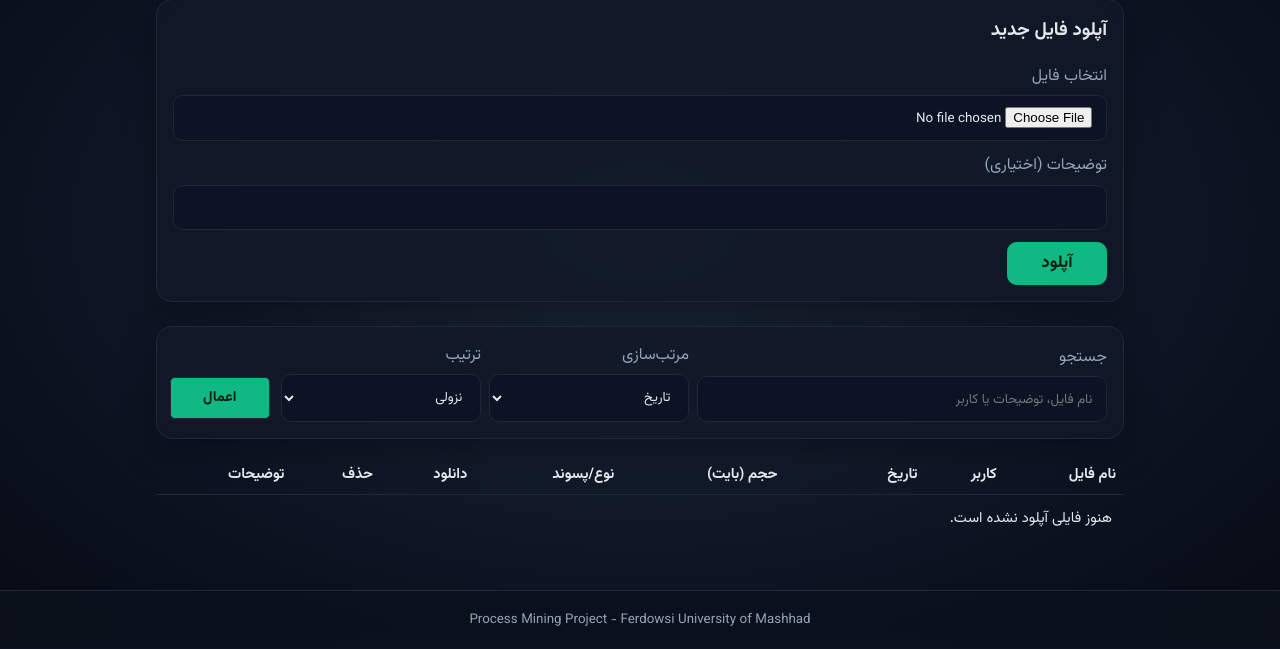
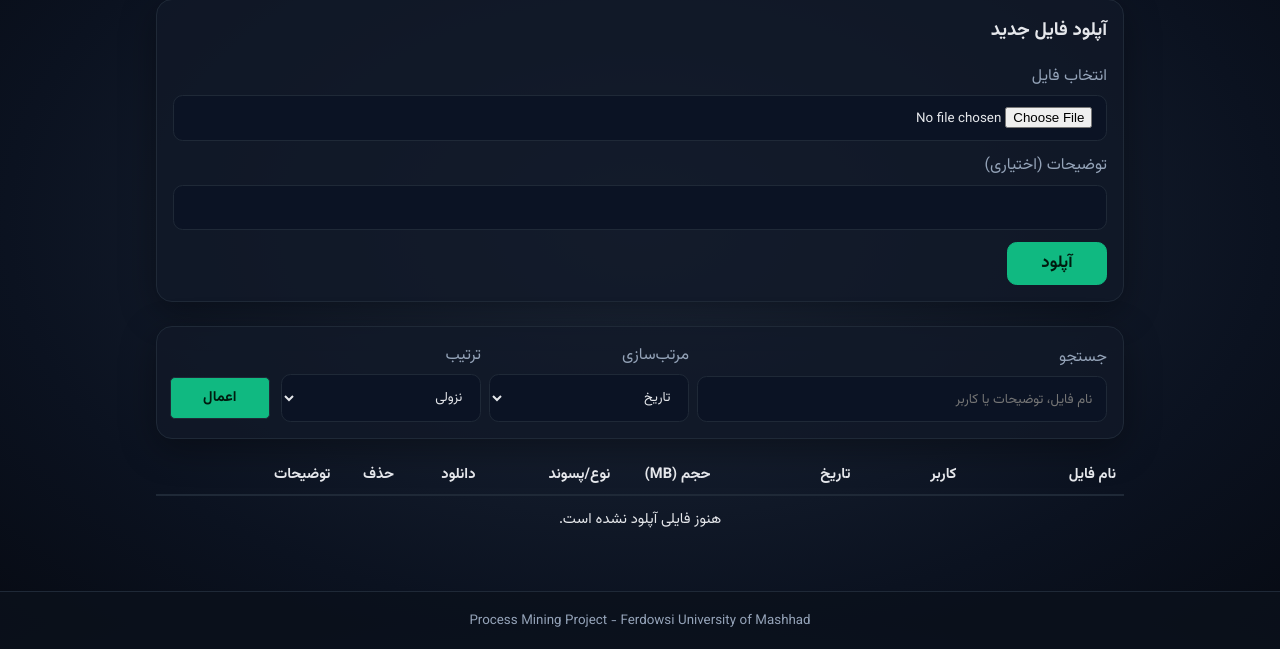
Before and after one commit to amir-saberi/Process-Mining-Group-1, a Django app: template templates/uploads/list.html in a window 1280 px wide. Shown: the part 176-825 px from the top of the page. Before the commit the page ends 802 px from the top, so only its background shows below. Run offline with Django 5.2, Linux system fonts and the light colour scheme; the template is opened without the code that fills it: values that come from a table or form of the project are taken from there, others are empty.

Commit message:
Fix file list table alignment and display file size in MB

```diff
--- a/templates/uploads/list.html
+++ b/templates/uploads/list.html
@@ -50,27 +50,27 @@
 
 <table style="width:100%;border-collapse:collapse;font-size:.92rem">
   <thead>
-    <tr style="text-align:right;border-bottom:1px solid #1f2937">
-      <th style="padding:.5rem">نام فایل</th>
-      <th style="padding:.5rem">کاربر</th>
-      <th style="padding:.5rem; width: 140px;">تاریخ</th>
-      <th style="padding:.5rem">حجم (بایت)</th>
-      <th style="padding:.5rem">نوع/پسوند</th>
-      <th style="padding:.5rem">دانلود</th>
-      <th style="padding:.5rem">حذف</th>
-      <th style="padding:.5rem">توضیحات</th>
+    <tr style="text-align:right;border-bottom:2px solid #1f2937">
+      <th style="padding:.5rem;text-align:right">نام فایل</th>
+      <th style="padding:.5rem;text-align:right">کاربر</th>
+      <th style="padding:.5rem;text-align:right;width:140px">تاریخ</th>
+      <th style="padding:.5rem;text-align:right;width:100px">حجم (MB)</th>
+      <th style="padding:.5rem;text-align:right;width:120px">نوع/پسوند</th>
+      <th style="padding:.5rem;text-align:center;width:80px">دانلود</th>
+      <th style="padding:.5rem;text-align:center;width:80px">حذف</th>
+      <th style="padding:.5rem;text-align:right">توضیحات</th>
     </tr>
   </thead>
   <tbody>
   {% for f in files %}
-    <tr style="border-bottom:1px solid #1f2937">
-      <td style="padding:.5rem">{{ f.original_name }}</td>
-      <td style="padding:.5rem">{{ f.uploader.username }}</td>
-      <td style="padding:.5rem">{{ f.uploaded_at|date:"Y-m-d H:i" }}</td>
-      <td style="padding:.5rem;direction:ltr">{{ f.size_bytes }}</td>
-      <td style="padding:.5rem">{{ f.content_type|default:f.extension }}</td>
-      <td style="padding:.5rem"><a class="btn btn-sm" href="{% url 'download_file' f.pk %}">دانلود</a></td>
-      <td style="padding:.5rem">
+    <tr style="border-bottom:1px solid #e5e7eb">
+      <td style="padding:.5rem;text-align:right">{{ f.original_name }}</td>
+      <td style="padding:.5rem;text-align:right">{{ f.uploader.username }}</td>
+      <td style="padding:.5rem;text-align:right">{{ f.uploaded_at|date:"Y-m-d H:i" }}</td>
+      <td style="padding:.5rem;text-align:right">{{ f.size_mb }}</td>
+      <td style="padding:.5rem;text-align:right">{{ f.content_type|default:f.extension }}</td>
+      <td style="padding:.5rem;text-align:center"><a class="btn btn-sm" href="{% url 'download_file' f.pk %}">دانلود</a></td>
+      <td style="padding:.5rem;text-align:center">
         {% if request.user.is_admin or request.user.id == f.uploader_id %}
         <form method="post" action="{% url 'delete_file' f.pk %}" onsubmit="return confirm('حذف این فایل؟');">
           {% csrf_token %}
@@ -78,10 +78,10 @@
         </form>
         {% else %}-{% endif %}
       </td>
-      <td style="padding:.5rem">{{ f.description|default:"-" }}</td>
+      <td style="padding:.5rem;text-align:right">{{ f.description|default:"-" }}</td>
     </tr>
   {% empty %}
-    <tr><td colspan="8" style="padding:.75rem">هنوز فایلی آپلود نشده است.</td></tr>
+    <tr><td colspan="8" style="padding:.75rem;text-align:center">هنوز فایلی آپلود نشده است.</td></tr>
   {% endfor %}
   </tbody>
 </table>
--- a/uploads/models.py
+++ b/uploads/models.py
@@ -25,6 +25,14 @@ class UploadedFile(models.Model):
             return 0.0
 
     @property
+    def size_mb(self) -> float:
+        """Return file size in megabytes"""
+        try:
+            return round(self.size_bytes / (1024 * 1024), 2)
+        except Exception:
+            return 0.0
+
+    @property
     def extension(self) -> str:
         try:
             name = self.original_name
```
